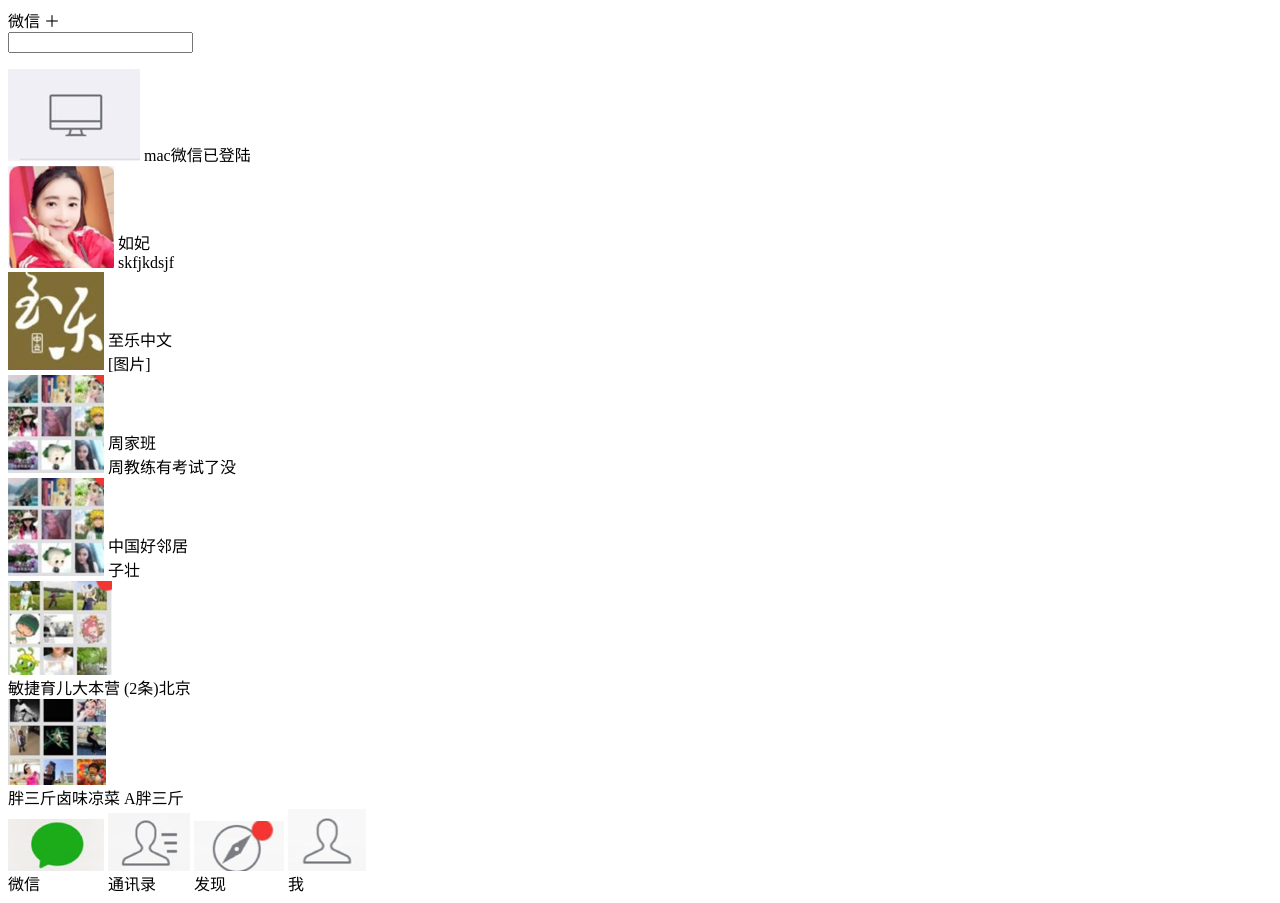
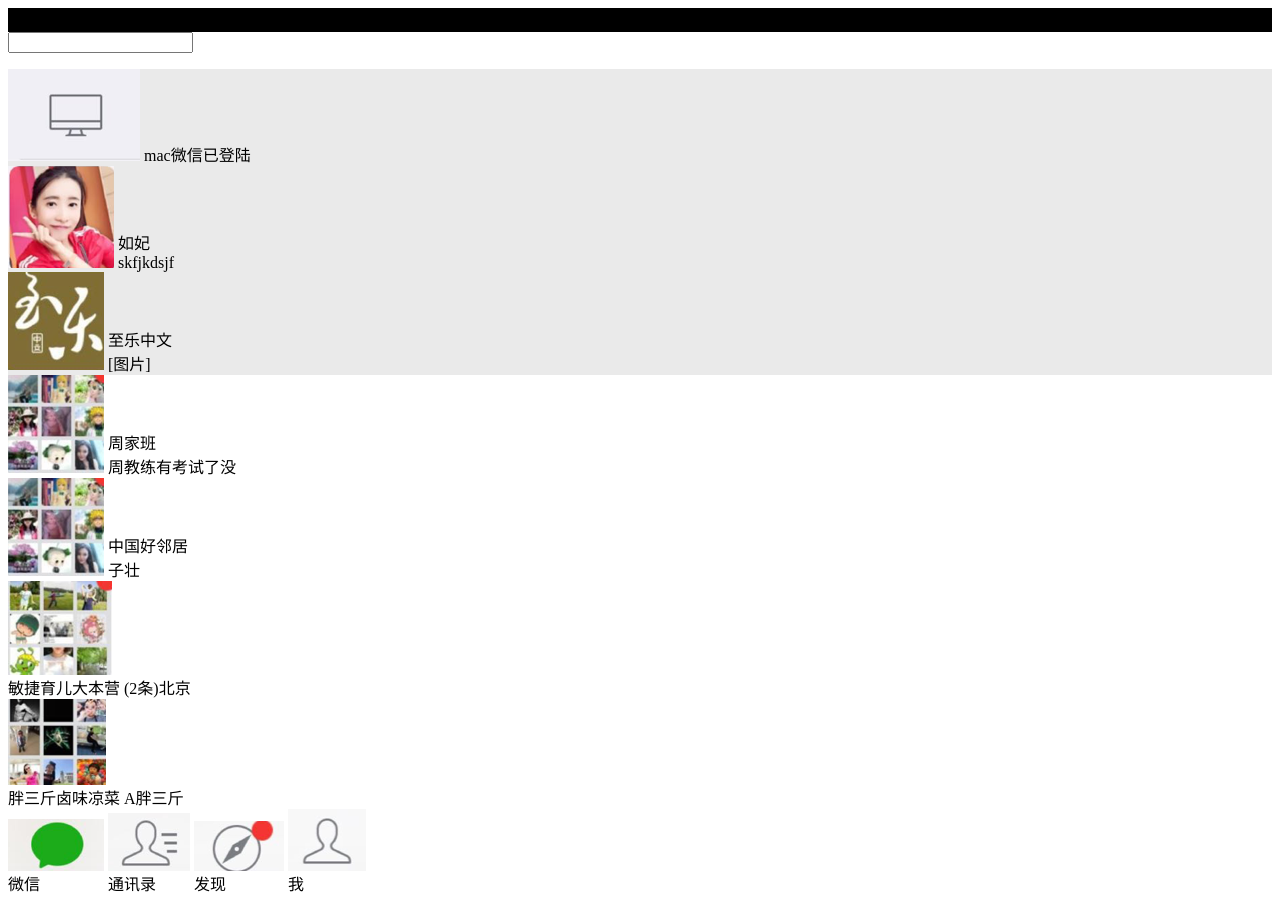
Before and after one commit to zhuqing530/wechat1, a plain HTML site: page index.html in a window 1280 px wide. Drawn offline with Linux system fonts and the light colour scheme.

Commit message:
add background color to on-top chats

```diff
--- a/index.css
+++ b/index.css
@@ -5,3 +5,15 @@
 .chat > * {
     display: inline-block;
 }
+
+.title {
+    background-color: black;
+}
+
+.logged-in {
+    background-color: #EAEAEA;
+}
+
+.on-top {
+    background-color: #EAEAEA;
+}
--- a/index.html
+++ b/index.html
@@ -7,7 +7,7 @@
 </head>
 <body>
 <div>
-    <div>
+    <div class="title">
         微信 ＋
     </div>
     <div>
@@ -16,11 +16,12 @@
             <div><input type="text" name="search" id="search"></div>
         </form>
     </div>
-    <div>
+    <div class="logged-in">
         <img src="./images/computer.png">
         <span>mac微信已登陆</span>
     </div>
     <div>
+        <div class="on-top">
             <div class="chat">
                 <div>
                     <img src="./images/rufeibenren.png">
@@ -39,6 +40,8 @@
                     <div>[图片]</div>
                 </div>
             </div>
+        </div>
+        <div>
             <div class="chat">
                 <div>
                     <img src="./images/zhoujiaban.png">
@@ -76,6 +79,7 @@
                 </div>
             </div>
         </div>
+    </div>
     <div class="tabs">
         <div>
             <div>
```
Lines whose indentation alone changed are shown as unchanged.
